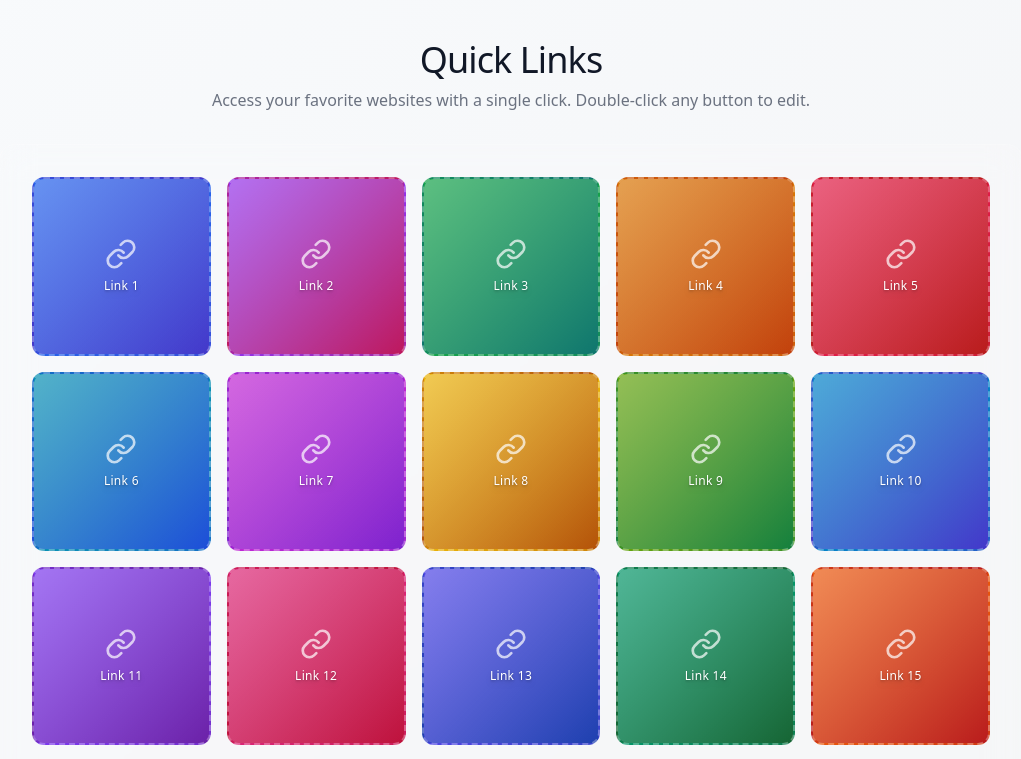
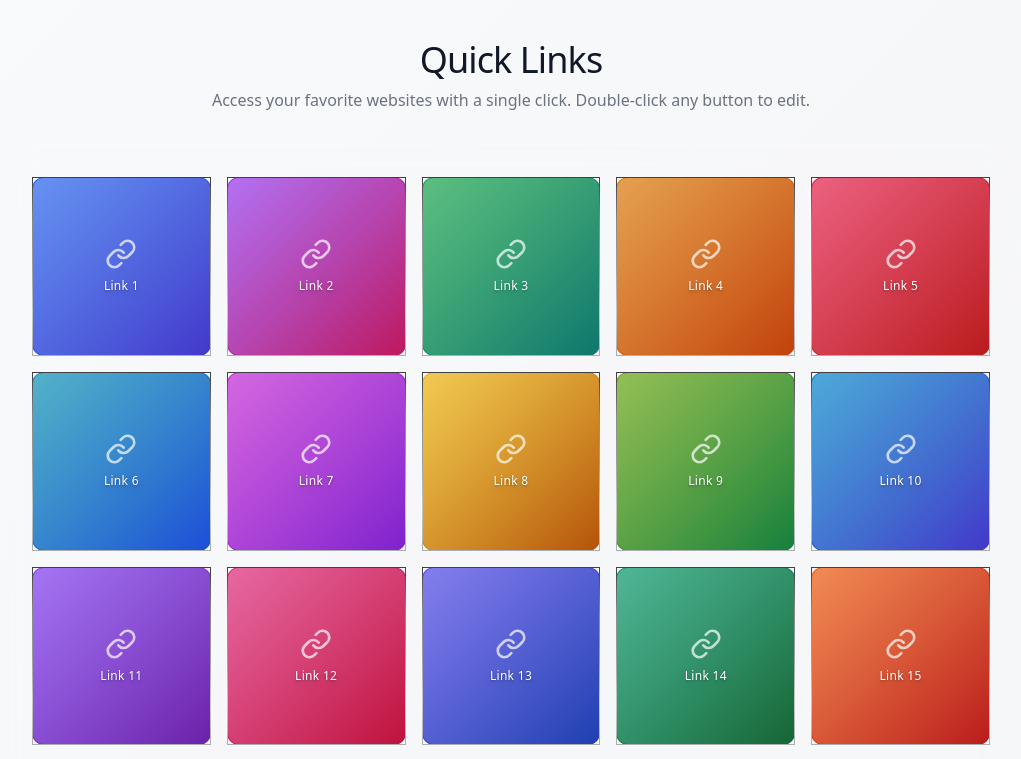
Before and after one commit to Hhbreeze/iconic-url-buttons, a React (Vite) app: page / in a window 1280 px wide. Shown: the top 759 px of the page, without its empty margins (129-1150 px from the left). Built offline with nearby package versions, Linux system fonts and the light colour scheme.

Commit message:
Add button border styles
Add a blueish gray border with graduated tones to buttons.

```diff
--- a/src/components/QuickLinkButton.tsx
+++ b/src/components/QuickLinkButton.tsx
@@ -110,7 +110,7 @@ const QuickLinkButton: React.FC<QuickLinkButtonProps> = ({ link, onUpdate }) =>
           isPressed && "scale-95",
           "relative overflow-hidden rounded-xl shadow-lg hover:shadow-xl transition-all duration-200",
           !hasUrl && "border-2 border-dashed border-white/30",
-          "text-white font-medium" // Added font weight and text color
+          "text-white font-medium border border-blueish-gray" // Added blueish-gray border
         )}
         onClick={handleClick}
         onContextMenu={handleEdit}
--- a/src/index.css
+++ b/src/index.css
@@ -1,4 +1,3 @@
-
 @tailwind base;
 @tailwind components;
 @tailwind utilities;
@@ -105,9 +104,14 @@
            transition-all duration-300
            backdrop-blur-md;
   }
+
+  .border-blueish-gray {
+    @apply border-2;
+    border-image: linear-gradient(to bottom, #403E43, #8A898C, #9F9EA1, #C8C8C9, #aaadb0) 1;
+    box-shadow: 0 0 0 1px rgba(170, 173, 176, 0.3);
+  }
 }
 
-/* Enhance button animations and styles */
 @keyframes pulse-light {
   0%, 100% { box-shadow: 0 0 0 rgba(255, 255, 255, 0.2); }
   50% { box-shadow: 0 0 20px rgba(255, 255, 255, 0.4); }
@@ -121,4 +125,5 @@
 .link-button:hover {
   animation: none;
   box-shadow: 0 0 15px rgba(255, 255, 255, 0.3);
+  border-image: linear-gradient(to bottom, #C8C8C9, #9F9EA1, #8A898C, #403E43, #aaadb0) 1;
 }
```
